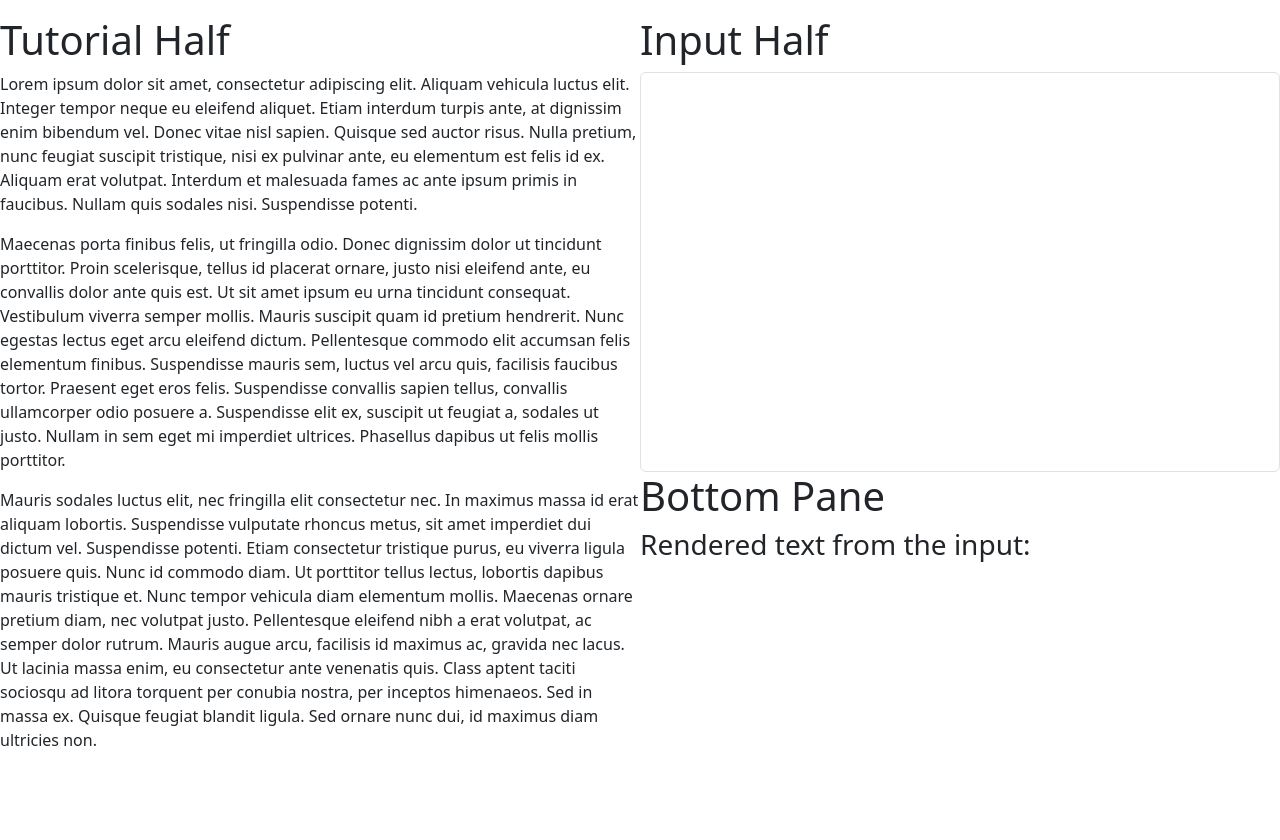
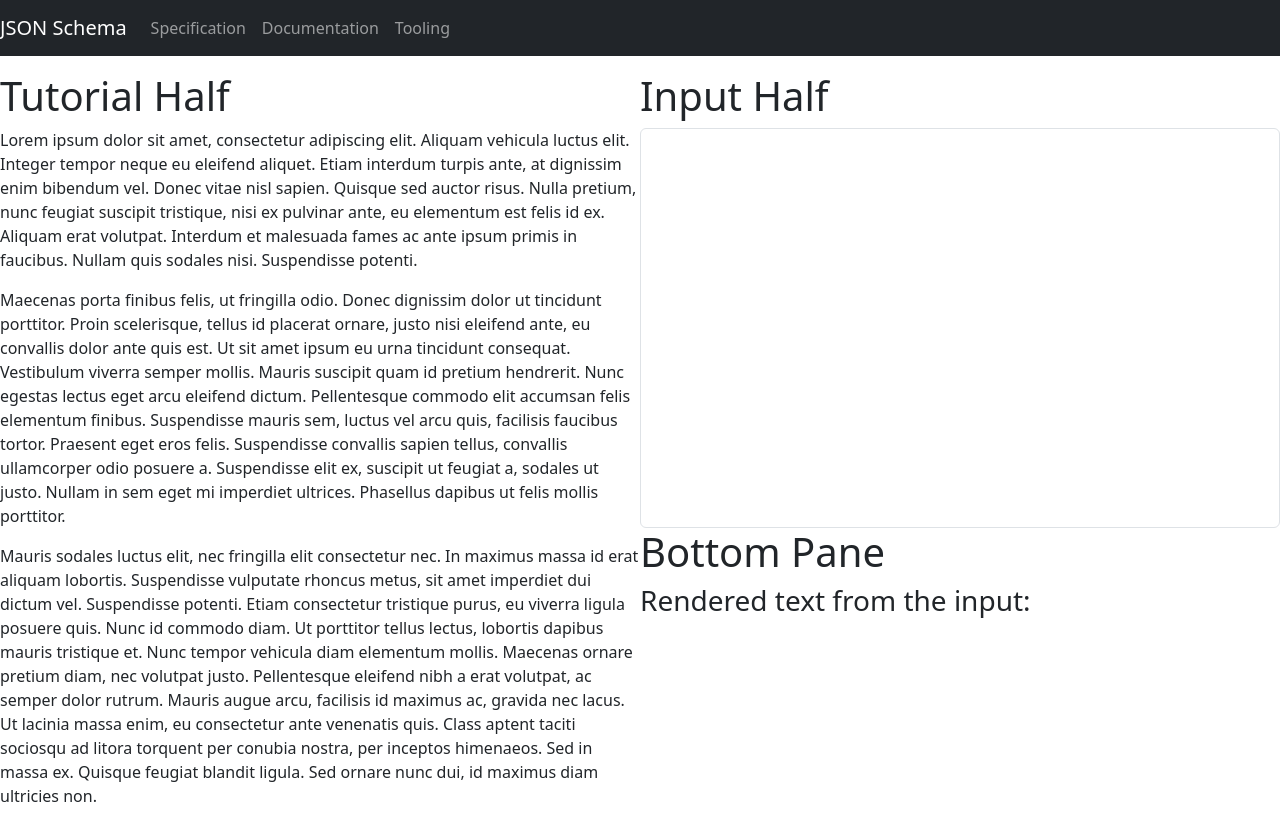
Before and after one commit to LS-kcl/gsoc-schema-tutorial, a React (Vite) app: page / in a window 1280 px wide. Before the commit the page ends 800 px from the top, so only its background shows below. Built offline with nearby package versions, Linux system fonts and the light colour scheme.

Commit message:
add: Add navbar to top of screen

```diff
--- a/src/App.jsx
+++ b/src/App.jsx
@@ -11,6 +11,29 @@
   }
 
 	return (
+  <>
+  <div>
+  <nav class="navbar navbar-expand-md navbar-dark bg-dark">
+  <a class="navbar-brand" href="#">JSON Schema</a>
+  <button class="navbar-toggler" type="button" data-toggle="collapse" data-target="#navbarsExampleDefault" aria-controls="navbarsExampleDefault" aria-expanded="false" aria-label="Toggle navigation">
+    <span class="navbar-toggler-icon"></span>
+  </button>
+
+  <div class="collapse navbar-collapse" id="navbarsExampleDefault">
+    <ul class="navbar-nav mr-auto">
+      <li class="nav-item">
+        <a class="nav-link" href="#">Specification</a>
+      </li>
+      <li class="nav-item">
+        <a class="nav-link" href="#">Documentation</a>
+      </li>
+      <li class="nav-item">
+        <a class="nav-link" href="#">Tooling</a>
+      </li>
+    </ul>
+  </div>
+</nav>
+</div>
 	<div className="d-md-flex flex-md-equal w-100 my-md-3 pl-md-3">
     <div className="col-6">
       <h1>Tutorial Half</h1>
@@ -34,5 +57,6 @@
       <p>{inputText}</p>
     </div>
 	</div>
+  </>
 	)
 }
```
